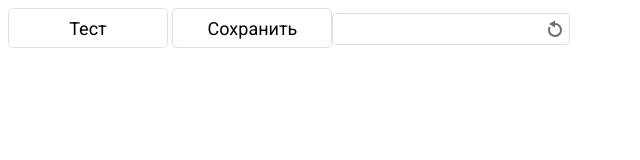
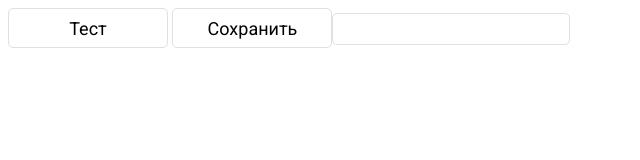
Before and after one commit to danixoon/cowobot, a React app in the folder client/: page / in a window 1280 px wide. Shown: the top 160 px of the page, without its empty margins (0-640 px from the left). Built offline with nearby package versions, Linux system fonts and the light colour scheme; the HTML template or start-up script is replaced by a standard one.

Commit message:
stories fix & input props

```diff
--- a/client/src/components/Input/index.tsx
+++ b/client/src/components/Input/index.tsx
@@ -3,13 +3,21 @@ import "./styles.scss";
 import resetIcon from "./reset-icon.svg";
 import Button from "../Button";
 
-const Input: React.FC<any> = (props) => {
+type InputProps = {
+  isResetable?: boolean;
+  onReset?: (e: any) => void;
+};
+
+const Input: React.FC<any> = (props: InputProps) => {
+  const { isResetable, onReset } = props;
   return (
     <span className="input__container">
       <input {...props} className="input__element" />
-      <span className="input__reset">
-        <img src={resetIcon} />
-      </span>
+      {isResetable && (
+        <span onClick={onReset} className="input__reset">
+          <img src={resetIcon} />
+        </span>
+      )}
     </span>
   );
 };
```
Also changed, not shown: 2 other files (tests, documents, lock files or other folders).
